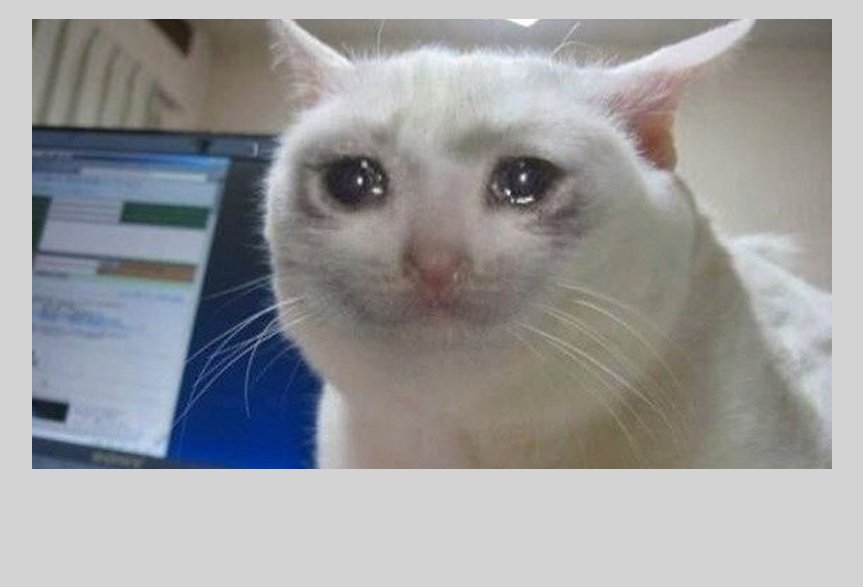
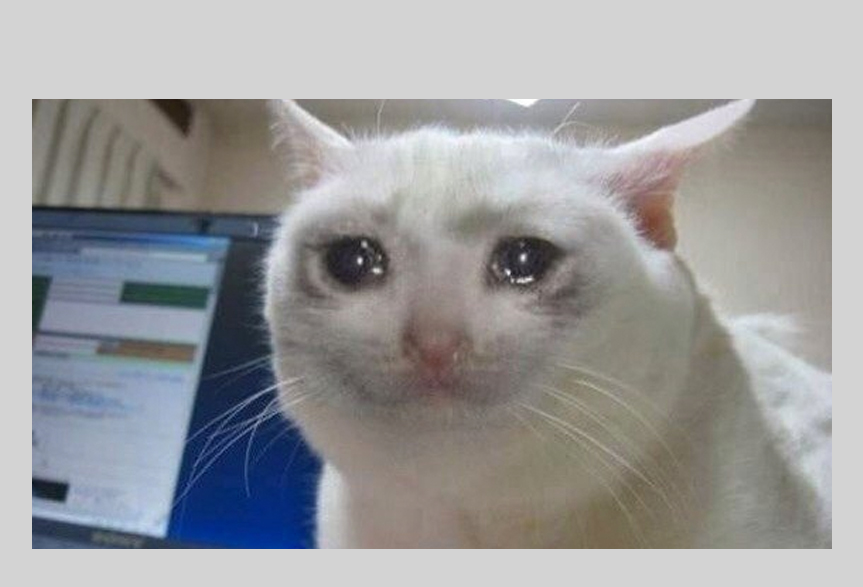
Before and after one commit to julshotal/julshotal.github.io, a plain HTML site: page index.html in a window 1280 px wide. Shown: the part 61-648 px from the top of the page, without its empty margins (292-1155 px from the left). Drawn offline with Linux system fonts and the light colour scheme.

Commit message:
stylesheet changes

```diff
--- a/stylesheet.css
+++ b/stylesheet.css
@@ -10,8 +10,7 @@ h1 {
 }
 
 p {
-    border: 4em;
-    border-color: darkgrey;
+    padding-top: 5em;
     display: block;
     margin: auto;
     width: 50%;
```
